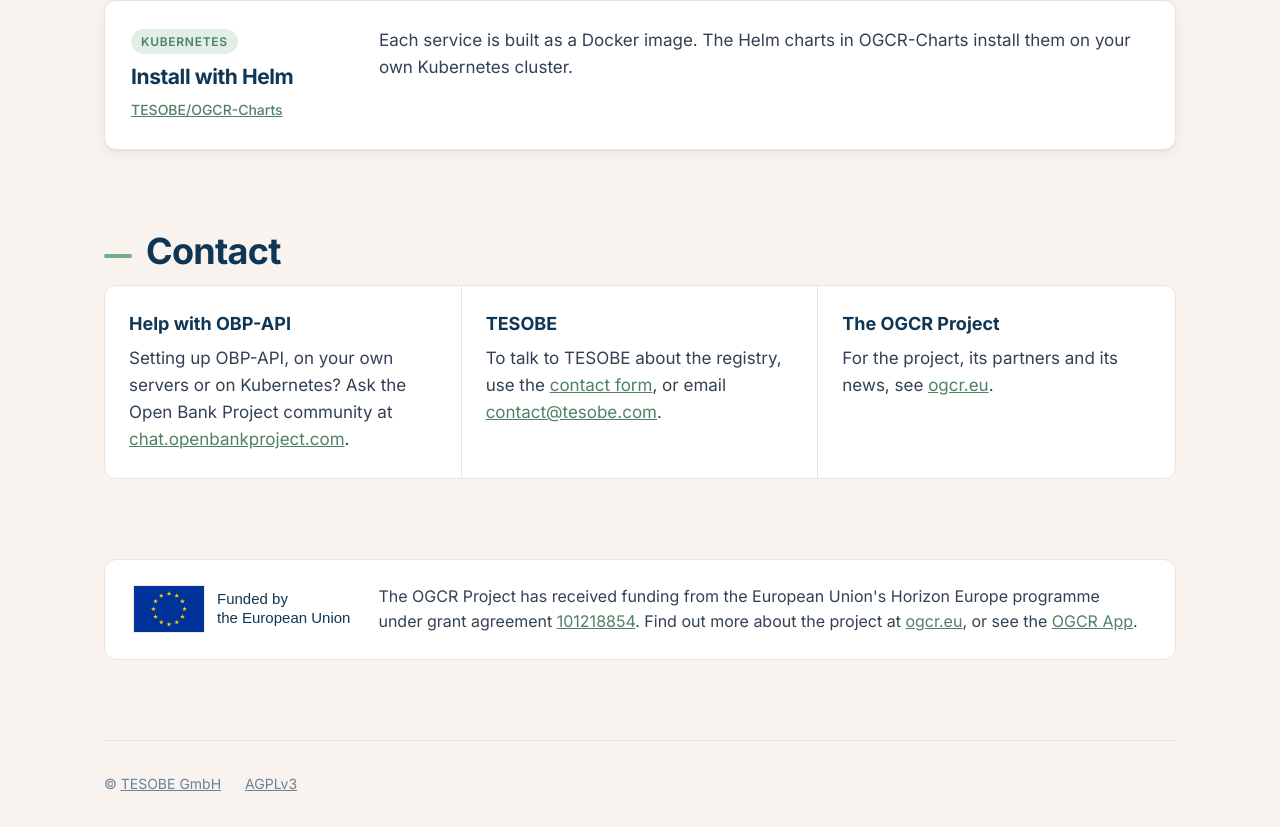
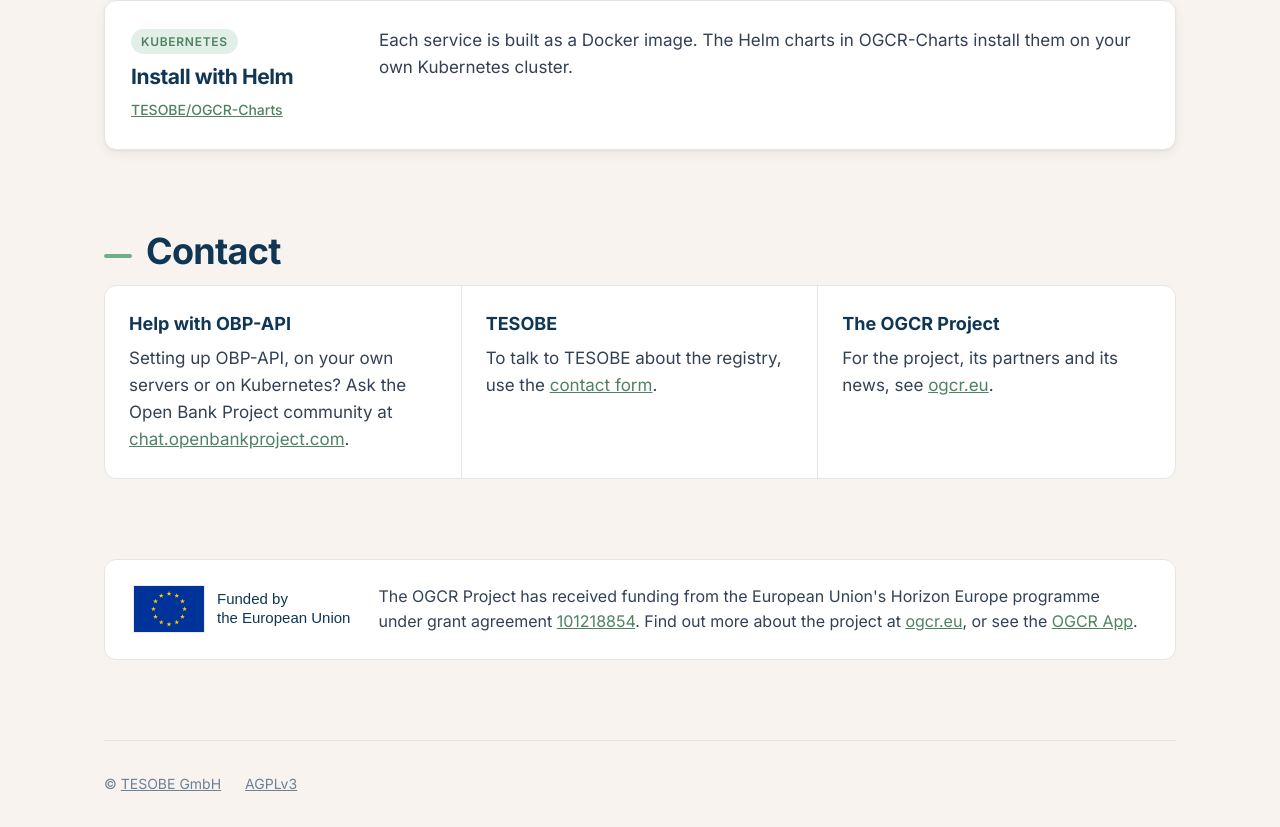
Before and after one commit to TESOBE/OGCR-DCR-Product, a plain HTML site: page docs/index.html in a window 1280 px wide. Shown: the part 8038-8865 px from the top of the page. Drawn offline with Linux system fonts and the light colour scheme.

Commit message:
contact link

```diff
--- a/docs/index.html
+++ b/docs/index.html
@@ -495,7 +495,7 @@
     <div class="sechead"><h2>Contact</h2></div>
     <ul class="rules reveal">
       <li><b>Help with OBP-API</b>Setting up OBP-API, on your own servers or on Kubernetes? Ask the Open Bank Project community at <a href="https://chat.openbankproject.com">chat.openbankproject.com</a>.</li>
-      <li><b>TESOBE</b>To talk to TESOBE about the registry, use the <a href="https://www.tesobe.com/contact/">contact form</a>, or email <a href="mailto:contact@tesobe.com?subject=OGCR%20Digital%20Carbon%20Registry">contact@tesobe.com</a>.</li>
+      <li><b>TESOBE</b>To talk to TESOBE about the registry, use the <a href="https://www.tesobe.com/#contact">contact form</a>.</li>
       <li><b>The OGCR Project</b>For the project, its partners and its news, see <a href="https://ogcr.eu">ogcr.eu</a>.</li>
     </ul>
   </section>
```
